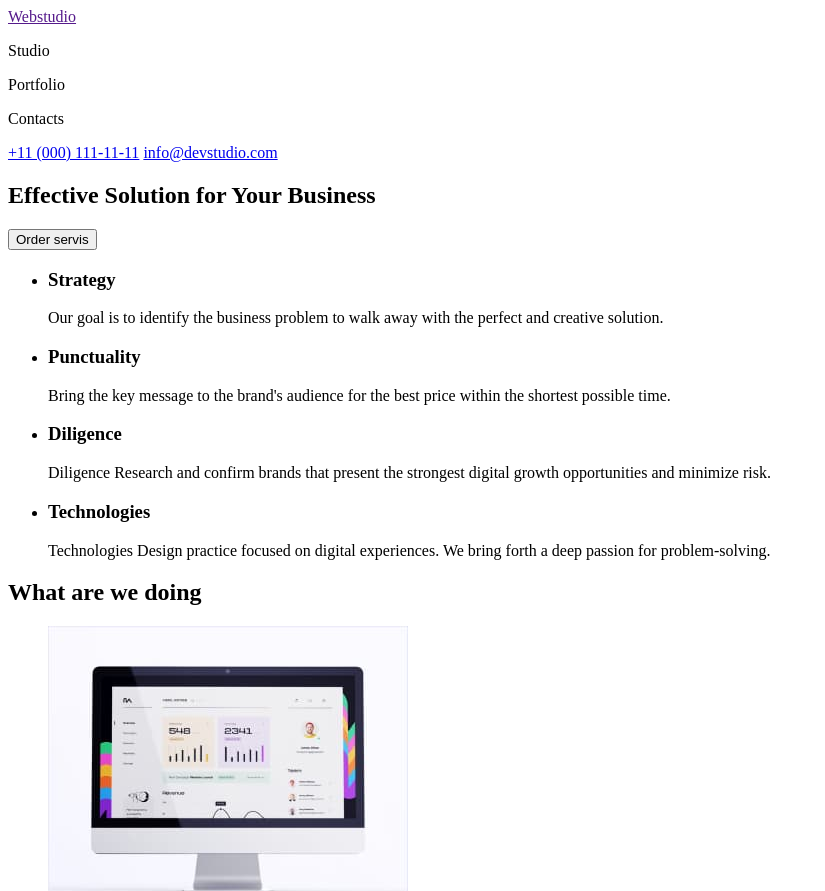
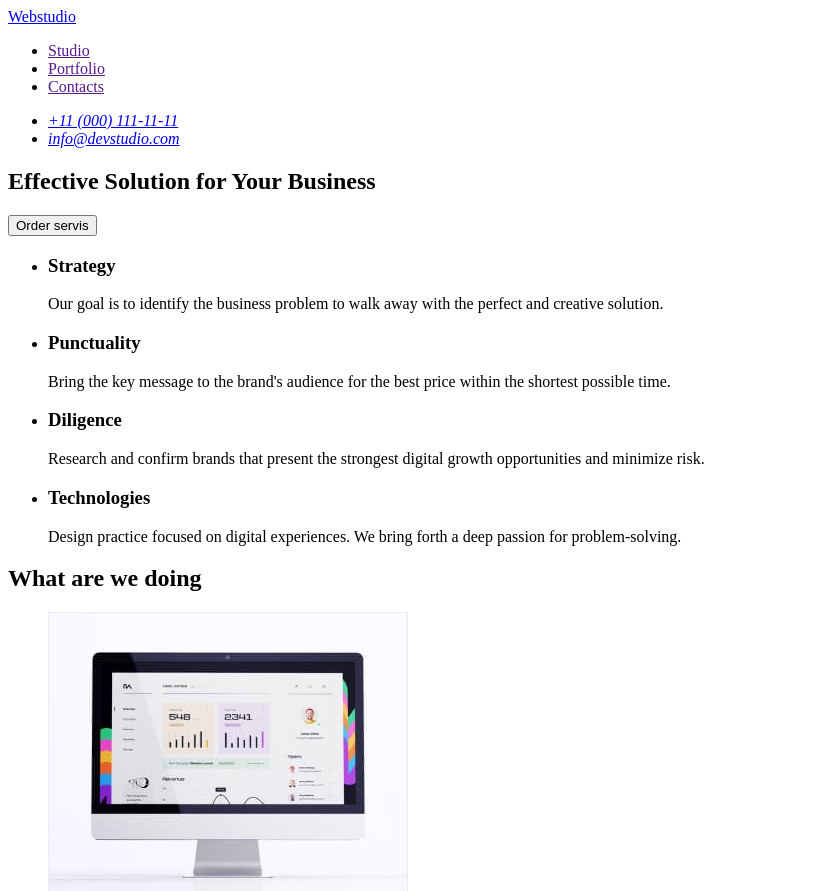
Before and after one commit to Makorishko/goit-markup-hw-01, a plain HTML site: page index.html in a window 1280 px wide. Shown: the top 891 px of the page, without its empty margins (0-825 px from the left). Drawn offline with Linux system fonts and the light colour scheme.

Commit message:
Update index html

```diff
--- a/index.html
+++ b/index.html
@@ -9,13 +9,19 @@
   <body>
     <header>
       <nav>
-        <a href="">Webstudio</a>
-        <p>Studio</p>
-        <p>Portfolio</p>
-        <p>Contacts</p>
+        <a href="./index.html">Webstudio</a>
+        <ul>
+        <li><a href="">Studio</a></li>
+        <li><a href="">Portfolio</a></li>
+        <li><a href="">Contacts</a></li>
+      </ul>
       </nav>
-      <a href="tel:+11(000)1111111">+11 (000) 111-11-11</a>
-      <a href="mailto:info@devstudio.com">info@devstudio.com</a>
+      <address>
+      <ul>
+      <li><a href="tel:+110001111111">+11 (000) 111-11-11</a></li>
+      <li><a href="mailto:info@devstudio.com">info@devstudio.com</a></li>
+      </ul>
+      </address>
     </header>
     <main>
       <section>
@@ -35,11 +41,11 @@
           </li>
           <li>
             <h3>Diligence</h3>
-            <p>Diligence Research and confirm brands that present the strongest digital growth opportunities and minimize risk.</p>
+            <p>Research and confirm brands that present the strongest digital growth opportunities and minimize risk.</p>
           </li>
           <li>
             <h3>Technologies</h3>
-            <p>Technologies Design practice focused on digital experiences. We bring forth a deep passion for problem-solving.</p>
+            <p>Design practice focused on digital experiences. We bring forth a deep passion for problem-solving.</p>
           </li>
         </ul>
       </section>
@@ -54,17 +60,17 @@
       </section>
       <!-- Team -->
       <section>
-        <h2>Our team</h2>
+        <h2>Our Team</h2>
         <ul>
           <li>
             <img src="./images/product-designer.jpg" alt="product designer" width="264" height="260">
             <h3>Mark Guerrero</h3>
-            <p>Product designer</p>
+            <p>Product Designer</p>
           </li>
           <li>
             <img src="./images/frontend-developer.jpg" alt="frontend developer" width="264" height="260">
             <h3>Tom Ford</h3>
-            <p>Frontend developer</p>
+            <p>Frontend Developer</p>
           </li>
           <li>
             <img src="./images/marketing.jpg" alt="marketing" width="264" height="260">
@@ -81,7 +87,7 @@
     </main>
     <!-- Footer -->
     <footer>
-      <a href="">Webstudio</a>
+      <a href="./index.html">Webstudio</a>
       <p>Increase the flow of customers and sales for your business with digital marketing & growth solutions.</p>
     </footer>
   </body>
```
